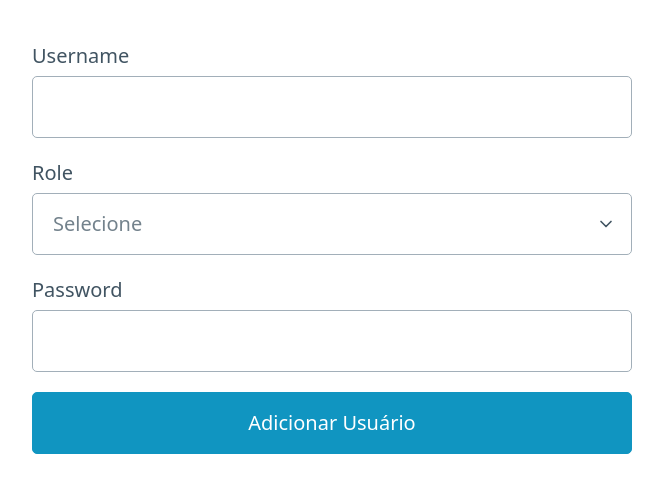
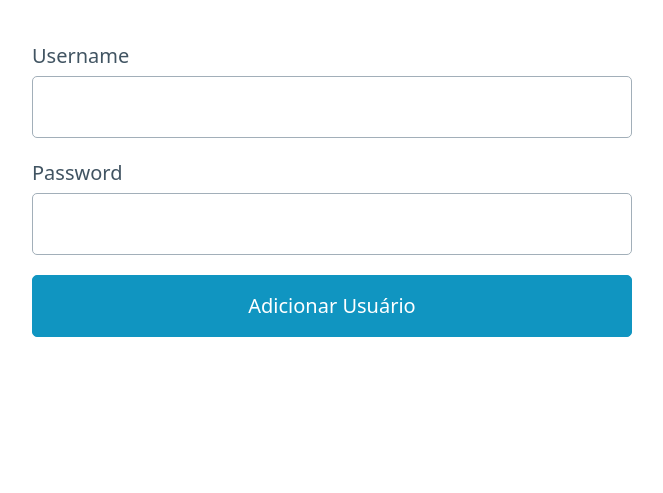
Before and after one commit to arthurdeka/marcos-ifnmg-frontend, a plain HTML site: page usuarios/adicionar-usuario.html in a window 1280 px wide. Shown: the part 249-742 px from the top of the page, without its empty margins (308-971 px from the left). Drawn offline with nearby package versions, Linux system fonts and the light colour scheme.

Commit message:
Remover User role

```diff
--- a/usuarios/adicionar-usuario.html
+++ b/usuarios/adicionar-usuario.html
@@ -26,13 +26,6 @@
       <label for="username">Username</label>
       <input type="text" id="username" name="username" required>
 
-      <label for="role">Role</label>
-      <select id="role" name="role" required>
-        <option value="">Selecione</option>
-        <option value="admin">Admin</option>
-        <option value="normal">Normal</option>
-      </select>
-
       <label for="password">Password</label>
       <input type="password" id="password" name="password" required>
 
@@ -48,7 +41,6 @@
 
       const formData = {
         username: document.getElementById('username').value,
-        role: document.getElementById('role').value,
         password: document.getElementById('password').value
       };
 
```
Also changed, not shown: usuarios/dashboard-usuarios.html (+2 -4 lines).
